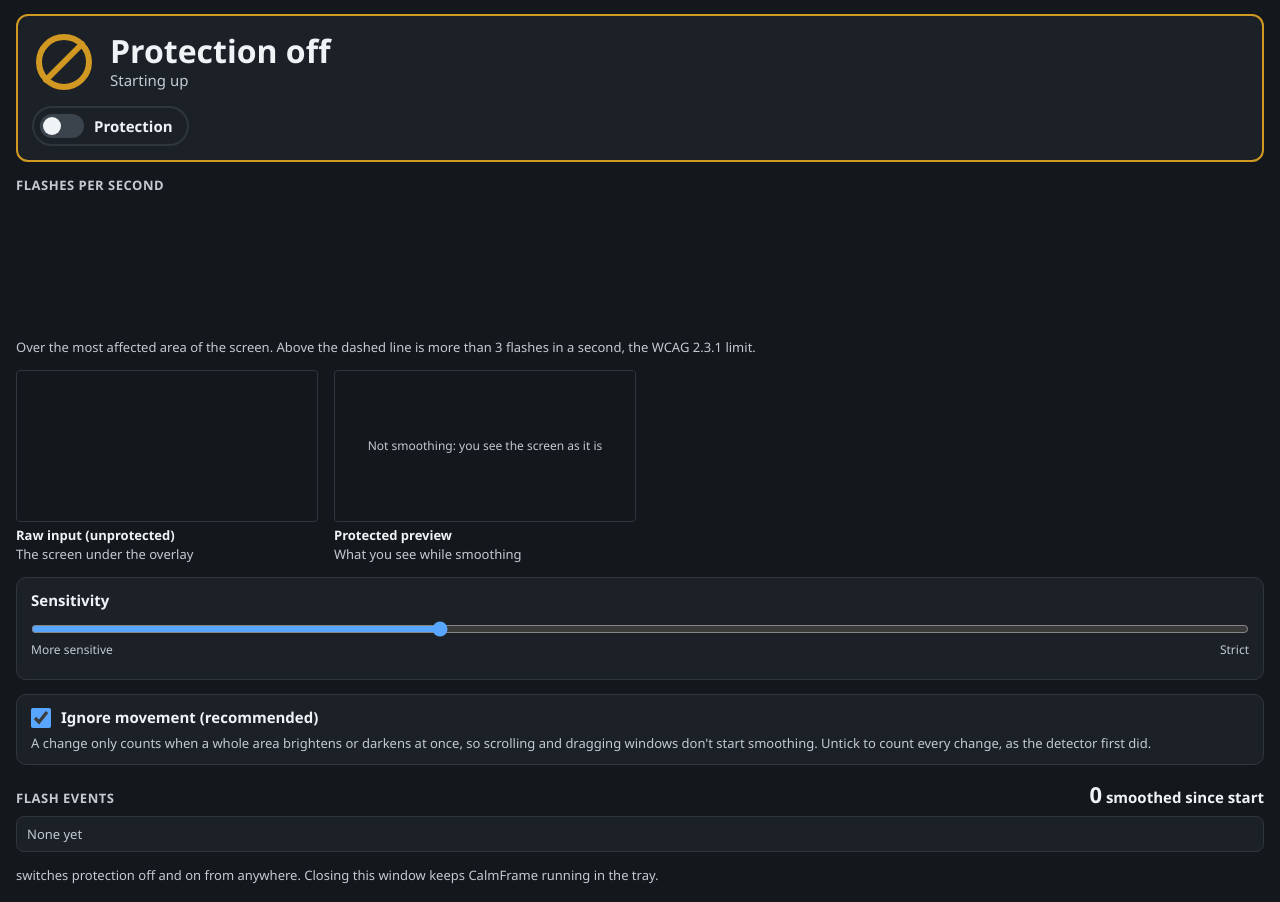
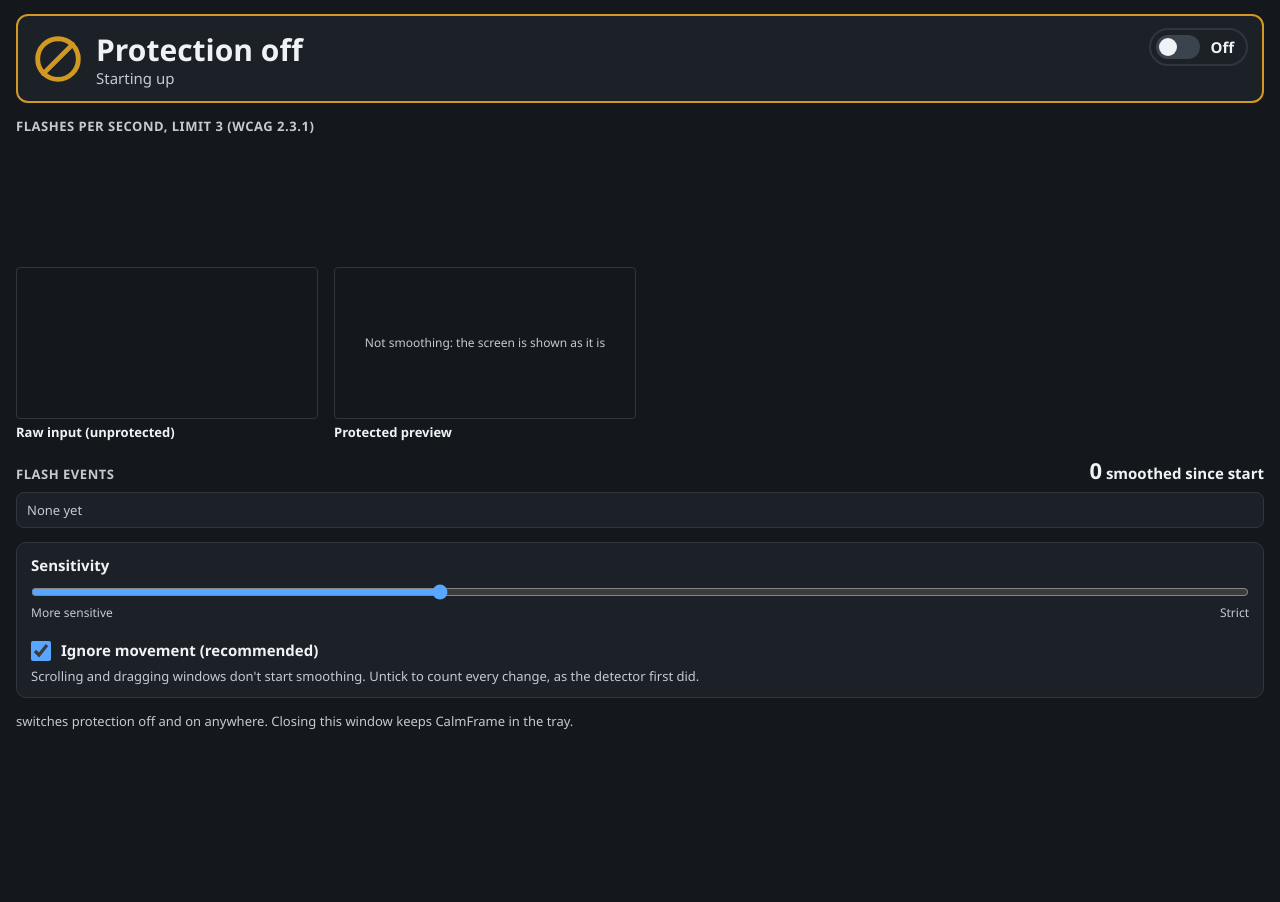
Before and after one commit to thisisjoey77/CalmFrame, a website built with Vite: page src/dashboard/index.html in a window 1280 px wide. After the commit the page ends 800 px from the top, so only its background shows below. Built offline with nearby package versions, Linux system fonts and the light colour scheme.

Commit message:
Phase 5: dashboard fits the demo above the fold at 1080p, 150% scaling
On the demo laptop's 1280x720-DIP screen the window is 640 DIP tall and the
first layout was 1,099 px. Now status (with its switch on the same row),
the capture warning, the graph, both thumbnails and the event log come
first, in the order the table demo shows them, and the settings follow a
short scroll below. Checked from a render of the page itself, since the
window is excluded from capture and no screenshot tool can see it.

Co-Authored-By: Claude Opus 5.5 <noreply@anthropic.com>
Entire-Checkpoint: 01M7CDRCRJS4CEYKNZDM8CMMDJ

```diff
--- a/src/dashboard/index.html
+++ b/src/dashboard/index.html
@@ -71,11 +71,11 @@
       /* The one large status indicator. */
       #status {
         display: grid;
-        grid-template-columns: 64px 1fr;
-        grid-template-rows: auto auto auto;
-        column-gap: 14px;
+        grid-template-columns: 52px 1fr auto;
+        grid-template-rows: auto auto;
+        column-gap: 12px;
         align-items: center;
-        padding: 14px;
+        padding: 12px 14px;
         background: var(--panel);
         border: 2px solid var(--status-color);
         border-radius: 12px;
@@ -91,8 +91,8 @@
       }
       #status-mark {
         grid-row: 1 / 3;
-        width: 64px;
-        height: 64px;
+        width: 52px;
+        height: 52px;
         color: var(--status-color);
       }
       #status-mark .shape {
@@ -104,21 +104,22 @@
         display: inline;
       }
       #status-word {
-        font-size: 32px;
+        font-size: 30px;
         font-weight: 700;
         line-height: 1.1;
         margin: 0;
         align-self: end;
       }
       #status-detail {
+        grid-column: 2 / 4;
         margin: 2px 0 0;
         color: var(--muted);
         align-self: start;
       }
       #protection {
-        grid-column: 1 / 3;
-        margin-top: 12px;
-        justify-self: start;
+        grid-column: 3;
+        grid-row: 1;
+        justify-self: end;
         display: inline-flex;
         align-items: center;
         gap: 10px;
@@ -128,7 +129,7 @@
         background: transparent;
         border: 2px solid var(--border);
         border-radius: 999px;
-        padding: 6px 14px 6px 6px;
+        padding: 5px 12px 5px 5px;
         cursor: pointer;
       }
       #protection .track {
@@ -165,7 +166,7 @@
 
       #graph {
         width: 100%;
-        height: 132px;
+        height: 112px;
         display: block;
         border-radius: 6px;
       }
@@ -188,11 +189,6 @@
         font-weight: 600;
         margin-top: 4px;
       }
-      figcaption .sub {
-        display: block;
-        font-weight: 400;
-        color: var(--muted);
-      }
       .preview-box {
         position: relative;
       }
@@ -214,13 +210,28 @@
         border: 1px solid var(--border);
         border-radius: 10px;
       }
-      .control label.title {
+      .control {
+        display: flex;
+        flex-direction: column;
+        gap: 12px;
+      }
+      .title-row {
+        display: flex;
+        justify-content: space-between;
+        align-items: baseline;
+        gap: 10px;
+      }
+      .title-row label {
         font-weight: 600;
-        display: block;
+      }
+      #sensitivity-name {
+        font-weight: 600;
+        color: var(--muted);
+        text-align: right;
       }
       #sensitivity {
         width: 100%;
-        margin: 10px 0 2px;
+        margin: 8px 0 2px;
         accent-color: var(--smoothing);
       }
       .scale {
@@ -229,12 +240,8 @@
         font-size: 12px;
         color: var(--muted);
       }
-      #sensitivity-name {
-        font-weight: 600;
-        margin: 8px 0 0;
-      }
       #sensitivity-desc {
-        margin: 2px 0 0;
+        margin: 6px 0 0;
         font-size: 13px;
         color: var(--muted);
       }
@@ -275,7 +282,7 @@
         font-family: Consolas, 'Cascadia Mono', monospace;
         font-variant-numeric: tabular-nums;
         font-size: 13px;
-        max-height: 150px;
+        max-height: 128px;
         overflow-y: auto;
         background: var(--panel);
         border: 1px solid var(--border);
@@ -330,74 +337,46 @@
           </g>
         </svg>
         <h1 id="status-word" aria-live="polite">Protection off</h1>
+        <button
+          id="protection"
+          type="button"
+          role="switch"
+          aria-checked="false"
+          aria-label="Protection"
+        >
+          <span class="track" aria-hidden="true"><span class="knob"></span></span>
+          <span id="protection-label" aria-hidden="true">Off</span>
+        </button>
         <p id="status-detail">Starting up</p>
-        <button id="protection" type="button" role="switch" aria-checked="false">
-          <span class="track" aria-hidden="true"><span class="knob"></span></span>
-          <span id="protection-label">Protection</span>
-        </button>
       </section>
 
       <p id="fps-warning" role="status" hidden></p>
 
       <section aria-labelledby="graph-title">
-        <h2 id="graph-title">Flashes per second</h2>
+        <h2 id="graph-title">Flashes per second, limit 3 (WCAG 2.3.1)</h2>
         <canvas
           id="graph"
           role="img"
-          aria-label="Scrolling graph of flashes per second over a hazardous area, with a dashed limit line at 3"
+          aria-label="Scrolling graph of flashes per second over the most affected area of the screen, with a dashed limit line at 3"
         ></canvas>
-        <p class="hint">
-          Over the most affected area of the screen. Above the dashed line is more than 3 flashes in
-          a second, the WCAG 2.3.1 limit.
-        </p>
       </section>
 
       <section class="thumbs" aria-label="What CalmFrame sees">
         <figure>
           <canvas id="raw" aria-label="Raw input thumbnail"></canvas>
-          <figcaption>
+          <figcaption title="The screen under the overlay, as the detector sees it">
             Raw input (unprotected)
-            <span class="sub">The screen under the overlay</span>
           </figcaption>
         </figure>
         <figure>
           <div class="preview-box">
             <canvas id="preview" aria-label="Protected preview thumbnail"></canvas>
-            <span id="preview-idle">Not smoothing: you see the screen as it is</span>
+            <span id="preview-idle">Not smoothing: the screen is shown as it is</span>
           </div>
-          <figcaption>
+          <figcaption title="What you see while CalmFrame smooths the screen">
             Protected preview
-            <span class="sub">What you see while smoothing</span>
           </figcaption>
         </figure>
-      </section>
-
-      <section class="control" aria-labelledby="sensitivity-title">
-        <label class="title" id="sensitivity-title" for="sensitivity">Sensitivity</label>
-        <input
-          id="sensitivity"
-          type="range"
-          min="0"
-          max="3"
-          step="1"
-          value="1"
-          aria-describedby="sensitivity-name sensitivity-desc"
-        />
-        <div class="scale" aria-hidden="true"><span>More sensitive</span><span>Strict</span></div>
-        <p id="sensitivity-name"></p>
-        <p id="sensitivity-desc"></p>
-      </section>
-
-      <section class="control">
-        <label class="check">
-          <input id="ignore-movement" type="checkbox" checked aria-describedby="movement-desc" />
-          <span>Ignore movement (recommended)</span>
-        </label>
-        <p class="hint" id="movement-desc">
-          A change only counts when a whole area brightens or darkens at once, so scrolling and
-          dragging windows don't start smoothing. Untick to count every change, as the detector
-          first did.
-        </p>
       </section>
 
       <section aria-labelledby="events-title">
@@ -409,10 +388,39 @@
           <li class="empty">None yet</li>
         </ol>
       </section>
+      <section class="control" aria-label="Settings">
+        <div>
+          <div class="title-row">
+            <label id="sensitivity-title" for="sensitivity">Sensitivity</label>
+            <span id="sensitivity-name"></span>
+          </div>
+          <input
+            id="sensitivity"
+            type="range"
+            min="0"
+            max="3"
+            step="1"
+            value="1"
+            aria-describedby="sensitivity-desc"
+          />
+          <div class="scale" aria-hidden="true"><span>More sensitive</span><span>Strict</span></div>
+          <p id="sensitivity-desc"></p>
+        </div>
+        <div>
+          <label class="check">
+            <input id="ignore-movement" type="checkbox" checked aria-describedby="movement-desc" />
+            <span>Ignore movement (recommended)</span>
+          </label>
+          <p class="hint" id="movement-desc">
+            Scrolling and dragging windows don't start smoothing. Untick to count every change, as
+            the detector first did.
+          </p>
+        </div>
+      </section>
 
       <footer>
-        <kbd id="kill-switch"></kbd> switches protection off and on from anywhere. Closing this
-        window keeps CalmFrame running in the tray.
+        <kbd id="kill-switch"></kbd> switches protection off and on anywhere. Closing this window
+        keeps CalmFrame in the tray.
       </footer>
     </main>
     <script type="module" src="./main.ts"></script>
--- a/src/dashboard/main.ts
+++ b/src/dashboard/main.ts
@@ -56,7 +56,7 @@ let lowFps = 0
 
 function setSwitch(on: boolean): void {
   protectionSwitch.setAttribute('aria-checked', String(on))
-  protectionLabel.textContent = on ? 'Protection on' : 'Protection off'
+  protectionLabel.textContent = on ? 'On' : 'Off'
 }
 
 function renderStatus(): void {
@@ -84,7 +84,7 @@ function renderStatus(): void {
   // off: the status already says why.
   const lowNow = performance.now() - lowFpsAt < LOW_FPS_WARNING_HOLD_MS && view.status !== 'off'
   if (lowNow) {
-    fpsWarning.textContent = `Screen capture is running at ${lowFps} fps, under ${LOW_FPS_WARNING}. Fast flashing may be caught late. Use mains power and Turbo mode, and close heavy apps.`
+    fpsWarning.textContent = `Capture at ${lowFps} fps, under ${LOW_FPS_WARNING}: fast flashing may be caught late. Use mains power and Turbo mode.`
   }
   fpsWarning.hidden = !lowNow
 }
@@ -171,26 +171,26 @@ function sensitivityText(s: Sensitivity): { name: string; what: string } {
   if (s.trigger === 'strict') {
     return {
       name: 'Strict',
-      what: `Smooths only a clear violation: ${STRICT_TRIGGER_COUNT} fast changes within a second, more than 3 flashes.`
+      what: `Only a clear violation: ${STRICT_TRIGGER_COUNT} fast changes in a second.`
     }
   }
   const position = sensitivityPosition(s)
   const standard = sensitivityPosition(DEFAULT_SETTINGS.sensitivity)
   if (position < standard) {
     return {
-      name: `Most sensitive (${s.streakN} fast changes)`,
-      what: `Smooths on fast change ${s.streakN}. Scene cuts and explosions set it off more often.`
+      name: `Most sensitive, ${s.streakN} changes`,
+      what: `Smooths on fast change ${s.streakN}. Scene cuts set it off more often.`
     }
   }
   if (position === standard) {
     return {
-      name: `Standard (${s.streakN} fast changes)`,
-      what: `Smooths on fast change ${s.streakN}, the default, from the WCAG limit of 3 flashes a second.`
+      name: `Standard, ${s.streakN} changes`,
+      what: `Smooths on fast change ${s.streakN} (the default).`
     }
   }
   return {
-    name: `Fewer false alarms (${s.streakN} fast changes)`,
-    what: `Waits for fast change ${s.streakN}. Fast scrolling, game camera turns and tab switches set it off less often.`
+    name: `Fewer false alarms, ${s.streakN} changes`,
+    what: `Waits for fast change ${s.streakN}. Game camera turns and tab switches set it off less.`
   }
 }
 
@@ -198,7 +198,7 @@ function describeSensitivity(s: Sensitivity): void {
   const { name, what } = sensitivityText(s)
   const seen = predictedFlashesSeen(s).toFixed(1)
   sensitivityName.textContent = name
-  sensitivityDesc.textContent = `${what} Predicted: about ${seen} flashes of a ${SLIDER_EXAMPLE_HZ} Hz strobe reach you before smoothing starts.`
+  sensitivityDesc.textContent = `${what} Predicted: about ${seen} flashes of a ${SLIDER_EXAMPLE_HZ} Hz strobe get through first.`
   slider.setAttribute('aria-valuetext', name)
 }
 
```
